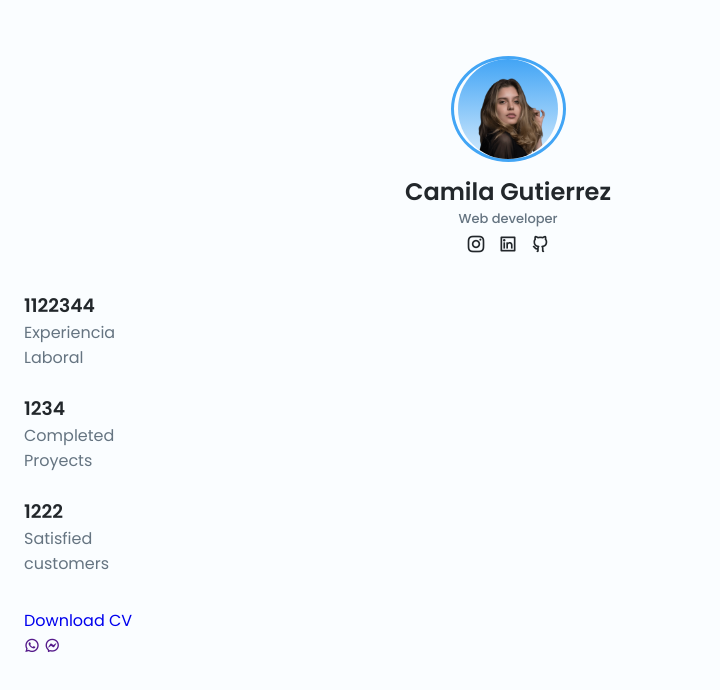
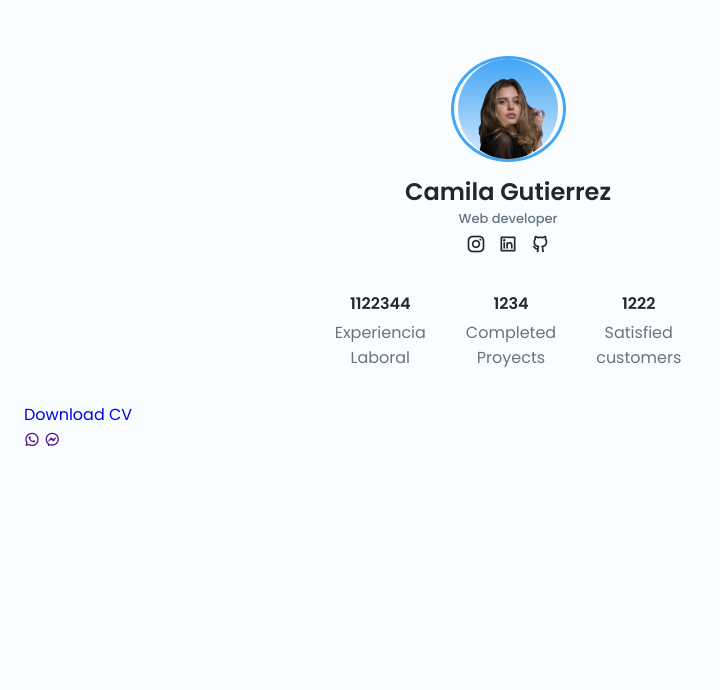
Before and after one commit to camii2108/MiniPortfolio, a plain HTML site: page index.html in a window 1280 px wide. Shown: the whole page, without its empty margins (0-720 px from the left). Drawn offline with nearby package versions, Linux system fonts and the light colour scheme.

Commit message:
toda la parte header lista

```diff
--- a/assets/css/styles.css
+++ b/assets/css/styles.css
@@ -170,6 +170,27 @@ justify-content: center;
   color: var(--first-color);
 }
 
+.profile__info {
+  grid-template-columns: repeat(3, max-content);
+  justify-content: center;
+  column-gap: 2.5rem;
+}
+
+.profile__info-group{
+  text-align: center;
+}
+
+.profile__info-number{
+  font-size: var(--normal-font-size);
+  margin-bottom: .25rem;
+
+}
+
+.profile__info-decription{
+  font-size: var(--smaller-font-size);
+  font-weight: 500;
+}
+
 /*=============== BUTTONS ===============*/
 
 
```
